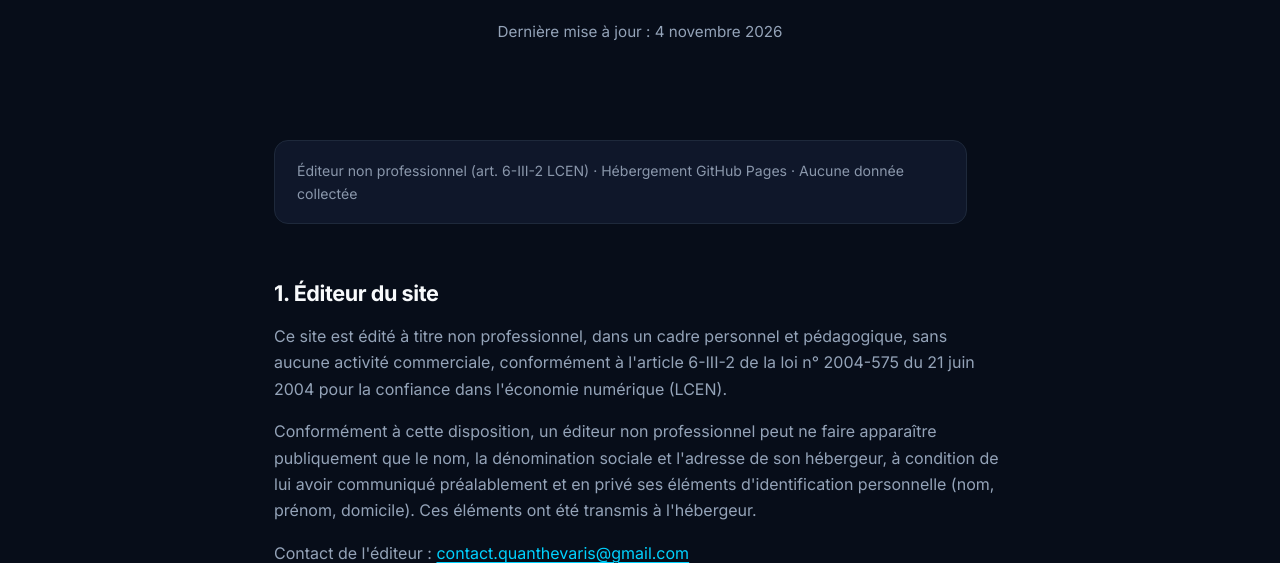
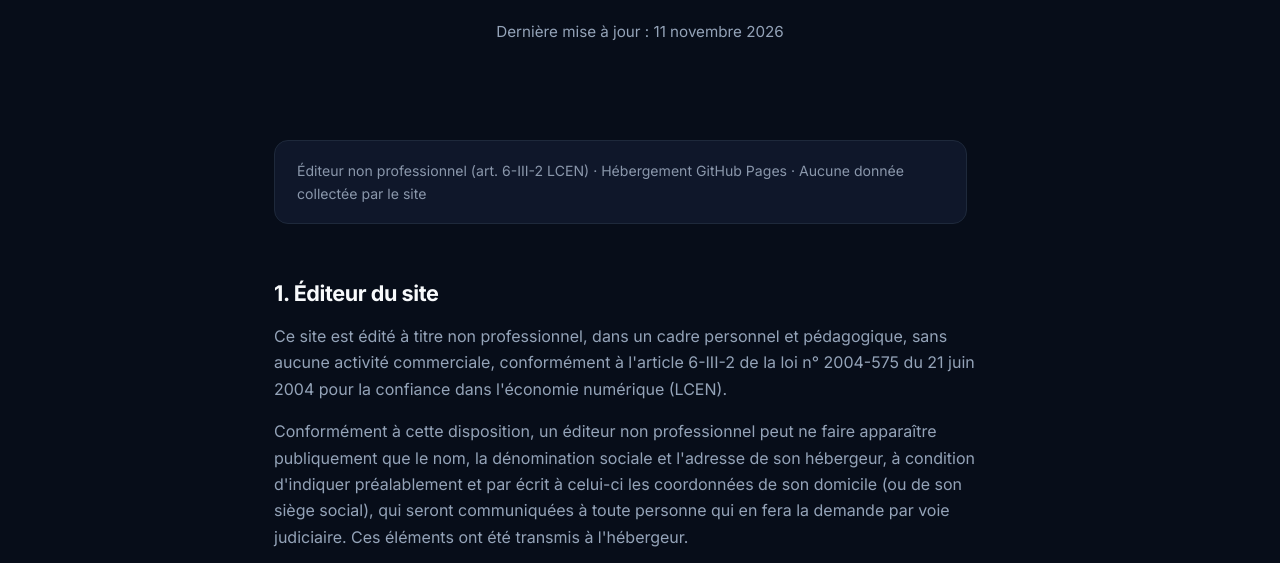
Before and after one commit to Quanthevaris/quanthevaris.github.io, a plain HTML site: page mentions-legales.html in a window 1280 px wide. Shown: the part 246-809 px from the top of the page. Drawn offline with Linux system fonts and the light colour scheme.

Commit message:
Pages légales : vérification complète et corrections de précision
Mentions légales :
- Bandeau : « Aucune donnée collectée » → « Aucune donnée collectée par le
  site » (les journaux de l'hébergeur existent, cf. politique de confidentialité)
- Art. 6-III-2 LCEN : formulation alignée sur le texte légal (« préalablement
  et par écrit », coordonnées du domicile, communication par voie judiciaire)

Confidentialité :
- « ni exploitables » → « ni exploités » (les journaux sont exploités par
  l'hébergeur, pas par l'éditeur)
- Transferts hors UE : « certifications d'adéquation » → cadre du Data Privacy
  Framework UE–États-Unis pour les organismes certifiés, et « données » au lieu
  de « données techniques » (les emails visés ne sont pas techniques)

Les deux pages : date de dernière mise à jour → 11 novembre 2026
HTML validé, cohérence vérifiée avec contact.html, index.html et le guide PDF.

Co-authored-by: arena-agent <297053741+arena-agent@users.noreply.github.com>

```diff
--- a/mentions-legales.html
+++ b/mentions-legales.html
@@ -66,17 +66,17 @@
     <div class="container hero-center">
       <p class="eyebrow">Informations</p>
       <h1>Mentions légales</h1>
-      <p class="hero-subtitle" style="font-size:0.95rem;">Dernière mise à jour : 4 novembre 2026</p>
+      <p class="hero-subtitle" style="font-size:0.95rem;">Dernière mise à jour : 11 novembre 2026</p>
     </div>
   </section>
 
   <section class="section">
     <div class="container legal-content">
-      <p class="legal-meta">Éditeur non professionnel (art. 6-III-2 LCEN) · Hébergement GitHub Pages · Aucune donnée collectée</p>
+      <p class="legal-meta">Éditeur non professionnel (art. 6-III-2 LCEN) · Hébergement GitHub Pages · Aucune donnée collectée par le site</p>
 
       <h2 id="editeur">1. Éditeur du site</h2>
       <p>Ce site est édité à titre non professionnel, dans un cadre personnel et pédagogique, sans aucune activité commerciale, conformément à l'article 6-III-2 de la loi n° 2004-575 du 21 juin 2004 pour la confiance dans l'économie numérique (LCEN).</p>
-      <p>Conformément à cette disposition, un éditeur non professionnel peut ne faire apparaître publiquement que le nom, la dénomination sociale et l'adresse de son hébergeur, à condition de lui avoir communiqué préalablement et en privé ses éléments d'identification personnelle (nom, prénom, domicile). Ces éléments ont été transmis à l'hébergeur.</p>
+      <p>Conformément à cette disposition, un éditeur non professionnel peut ne faire apparaître publiquement que le nom, la dénomination sociale et l'adresse de son hébergeur, à condition d'indiquer préalablement et par écrit à celui-ci les coordonnées de son domicile (ou de son siège social), qui seront communiquées à toute personne qui en fera la demande par voie judiciaire. Ces éléments ont été transmis à l'hébergeur.</p>
       <p>Contact de l'éditeur : <a href="mailto:contact.quanthevaris@gmail.com">contact.quanthevaris@gmail.com</a></p>
 
       <h2 id="hebergement">2. Hébergement</h2>
```
Also changed, not shown: confidentialite.html (+3 -3 lines).
